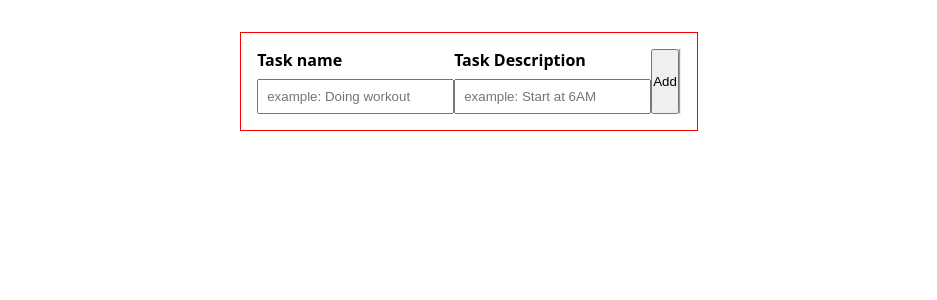
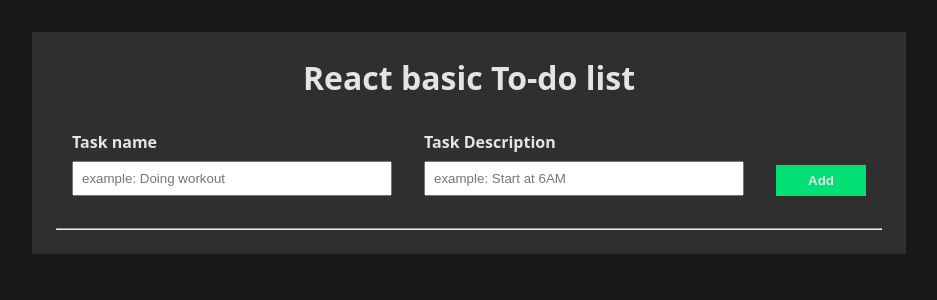
Before and after one commit to sandratraniaina/todo, a React (Vite) app: page / in a window 1280 px wide. Shown: the top 300 px of the page, without its empty margins (171-1108 px from the left). Built offline with nearby package versions, Linux system fonts and the light colour scheme.

Commit message:
feat(style): Finish form styling

```diff
--- a/src/components/App/App.css
+++ b/src/components/App/App.css
@@ -1,9 +1,19 @@
 .wrapper {
-    padding: 1rem;
+    padding: 1.5rem;
+    display: grid;
+    gap: 1rem;
 
-    display: flex;
-    justify-content: center;
-    align-items: center;
+    height: max-content;
 
-    border: 1px solid red;
+    background: var(--clr-neutral-100);
 }
+
+.wrapper>h1 {
+    text-align: center;
+    color: var(--clr-neutral-000);
+}
+
+.container {
+    display: grid;
+    gap: 1rem;
+}
--- a/src/components/App/App.jsx
+++ b/src/components/App/App.jsx
@@ -7,7 +7,11 @@ import Form from '../form/Form';
 const App = () => {
     return (
         <div className='wrapper'>
-            <Form />
+            <h1>React basic To-do list</h1>
+            <div className='container'>
+                <Form />
+                <hr />
+            </div>
         </div>
     )
 };
--- a/src/components/form/Field.css
+++ b/src/components/form/Field.css
@@ -1,5 +1,5 @@
 .input-field {
-    width: fit-content;
+    width: 20rem;
 
     display: grid;
     gap: .5rem;
@@ -7,6 +7,7 @@
 
 .input-field label {
     font-weight: bold;
+    color: var(--clr-neutral-000);
 }
 
 .input-field input {
--- a/src/components/form/Form.css
+++ b/src/components/form/Form.css
@@ -1,3 +1,25 @@
 .form {
     display: flex;
+    gap: 2rem;
 }
+
+.form button {
+    padding: .5rem  2rem;
+
+    height: fit-content;
+    align-self: flex-end;
+
+    font-weight: 600;
+
+    color: var(--clr-neutral-000);
+    background: var(--clr-primary);
+    border: none;
+}
+
+.form {
+    padding: 1rem;
+
+    display: flex;
+    justify-content: center;
+    align-items: center;
+}
--- a/src/components/form/Form.jsx
+++ b/src/components/form/Form.jsx
@@ -25,7 +25,6 @@ function Form() {
             <button type='button' className='form__submit-button'>
                 Add
             </button>
-            <hr className='form__separator' />
         </div>
     )
 }
--- a/src/main.css
+++ b/src/main.css
@@ -1,6 +1,7 @@
 :root {
     --clr-neutral-200: #181818;
     --clr-neutral-100: #2f2f2f;
+    --clr-neutral-000: #e4e4e4;
 
     --clr-red: #f40102;
 
@@ -23,4 +24,5 @@ body {
 
     display: grid;
     place-content: center;
+    background: var(--clr-neutral-200);
 }
```
